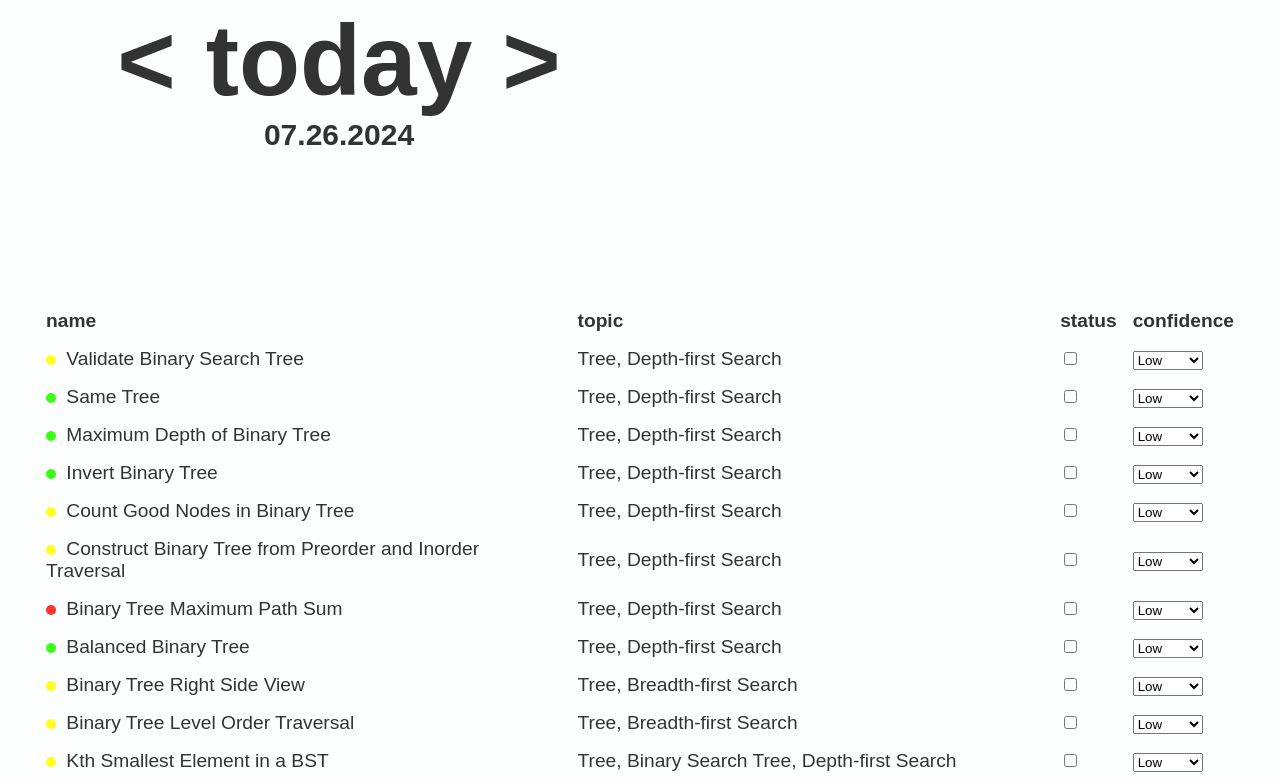
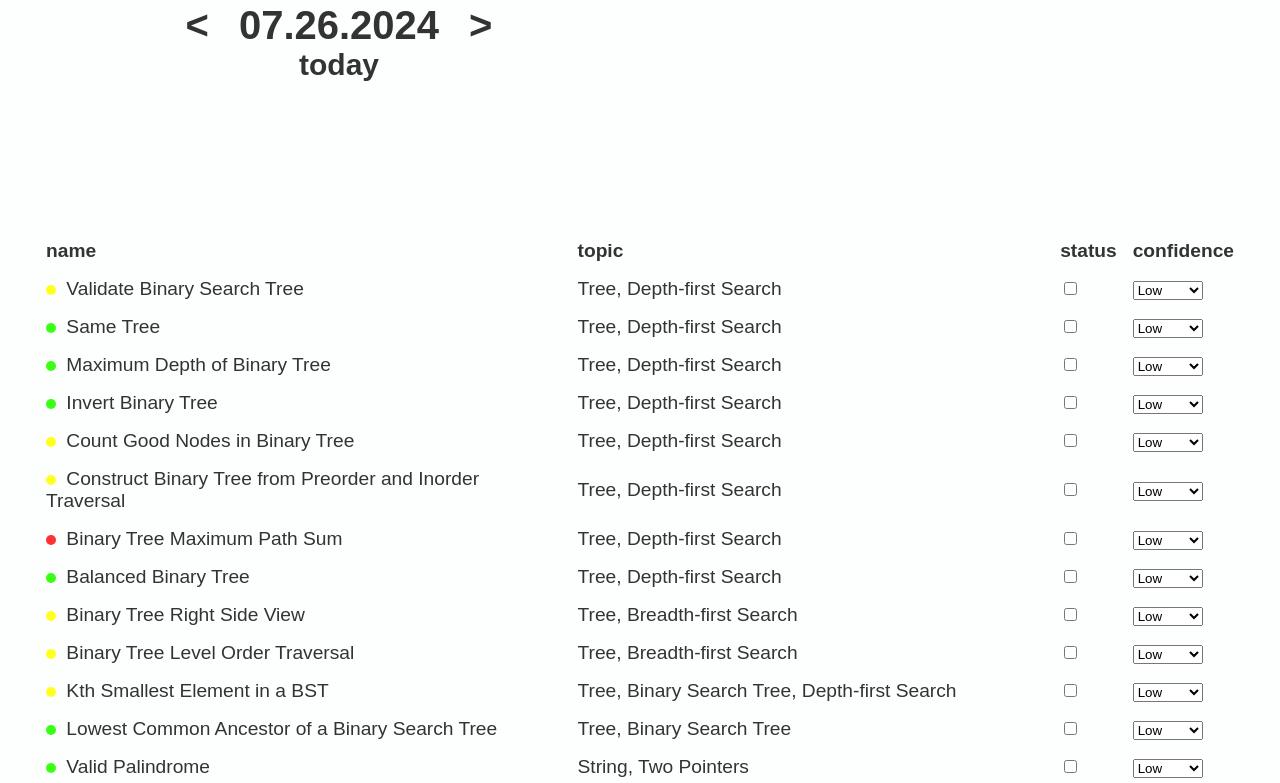
Before and after one commit to nameistuan/leetcode-tracker, a website: page public/index.html in a window 1280 px wide. Shown: the part 1007-1790 px from the top of the page. Drawn offline with Linux system fonts and the light colour scheme.

Commit message:
change layout of dailies

```diff
--- a/public/index.html
+++ b/public/index.html
@@ -21,12 +21,12 @@
             </h1>
             <div class="arrows-container">
                 <span id="left-arrow" class="arrow-buttons"><</span>
-                <span id="today" class="arrow-buttons">today</span>
+                <span id="current-date" class="arrow-buttons">
+                    <!-- insert the date in daily-script -->
+                </span>
                 <span id="right-arrow" class="arrow-buttons">></span>
             </div>
-            <div id="current-date" class="current-date-container">
-                <!-- insert the date in daily-script -->
-            </div>
+            <div id="today" class="today-buttons">today</div>
         </div>
         <div class="planned-container">
             <h2>today's problems!</h2>
--- a/public/styles.css
+++ b/public/styles.css
@@ -162,13 +162,25 @@ h1 {
 
 .arrow-buttons {
     cursor: pointer;
-    font-size: 100px;
+    font-size: 40px;
     font-weight: 700;
     user-select: none;
     transition: background-color 0.3s, color 0.3s;
 }
 
 .arrow-buttons:hover{
+    color: orange;
+}
+
+.today-buttons {
+    cursor: pointer;
+    font-size: 30px;
+    font-weight: 700;
+    user-select: none;
+    transition: background-color 0.3s, color 0.3s;
+}
+
+.today-buttons:hover{
     color: orange;
 }
 
```
